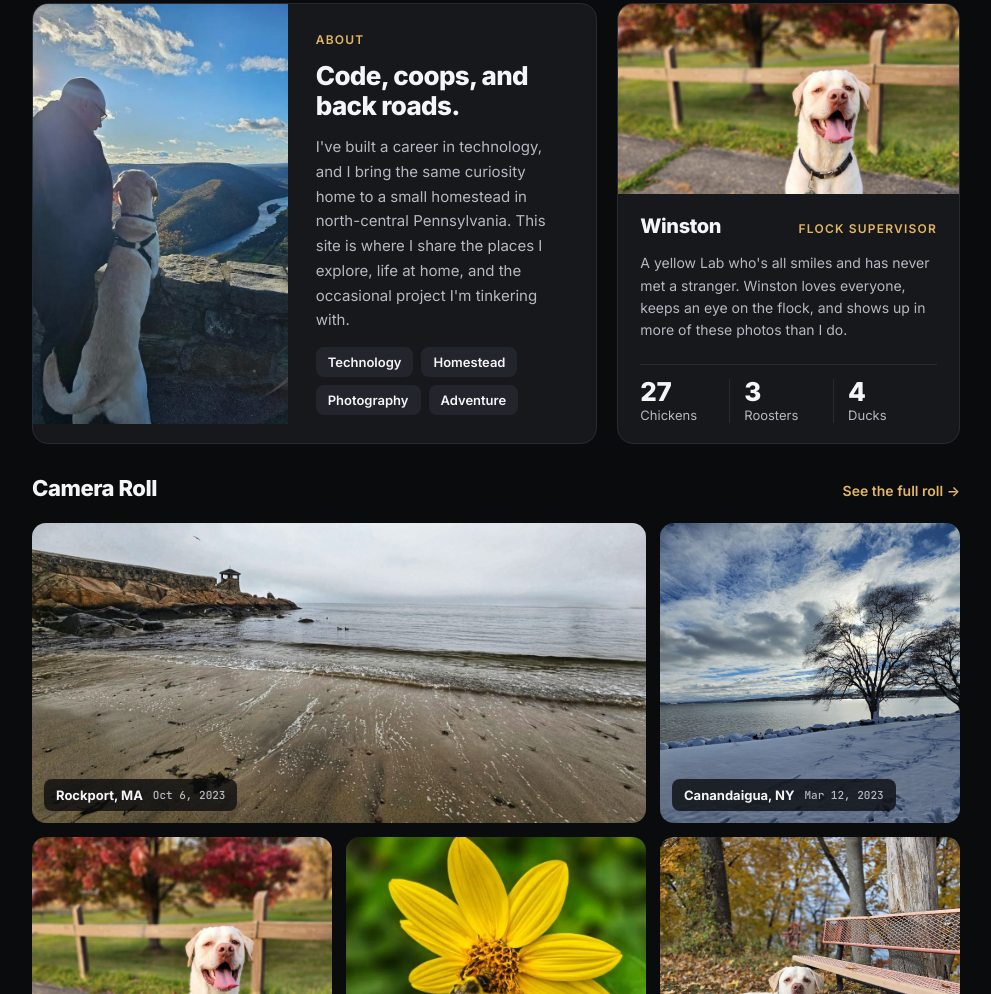
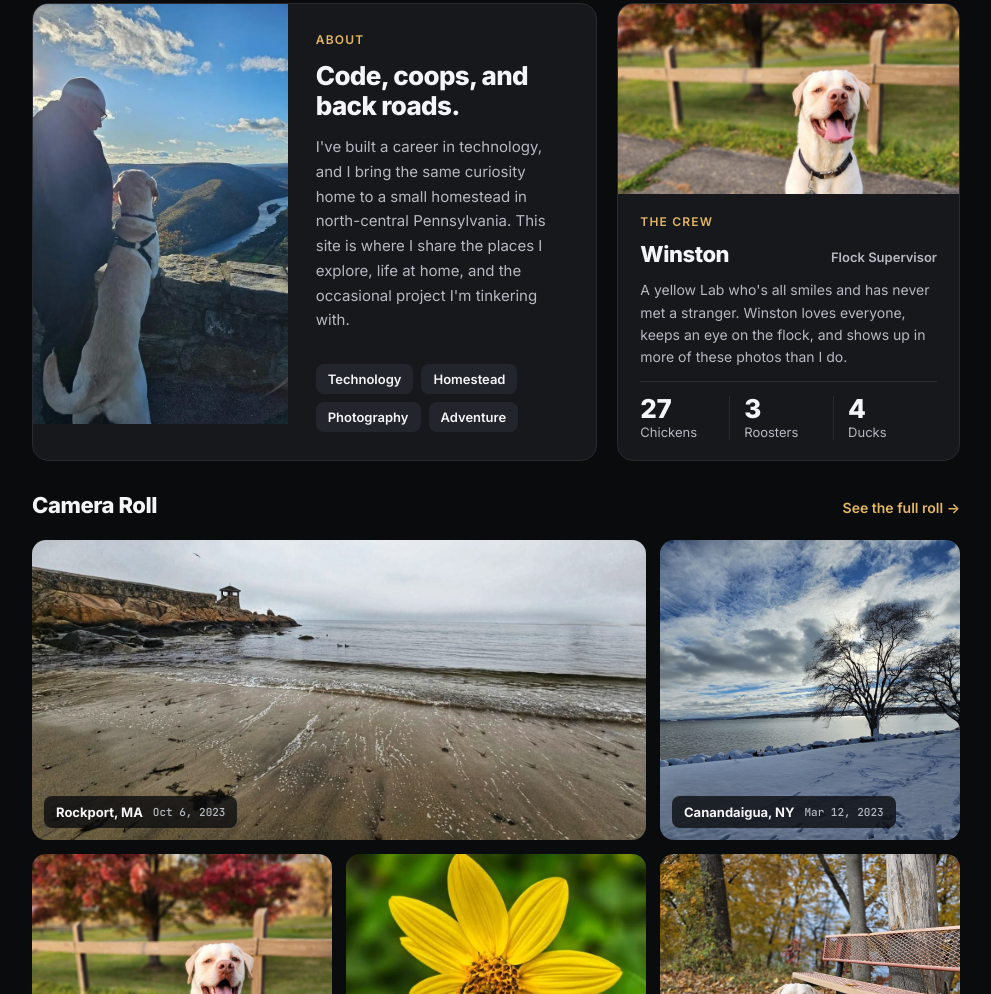
Before and after one commit to jimroot84/jimroot.com, an Astro site: page / in a window 1280 px wide. Shown: the part 756-1750 px from the top of the page, without its empty margins (284-1275 px from the left). Built offline with nearby package versions, Linux system fonts and the light colour scheme; Astro itself is replaced by a stand-in of ours.

Commit message:
Add "The crew" label to Winston's card
Co-Authored-By: Claude Opus 5.5 <noreply@anthropic.com>
Claude-Session: https://claude.ai/code/session_01RomYjPHrJL3sxyoCu4YkMV

```diff
--- a/src/layouts/Base.astro
+++ b/src/layouts/Base.astro
@@ -120,6 +120,7 @@ const nav = [
   a { color: var(--accent); }
   h1, h2, h3, p { margin: 0; }
   :focus-visible { outline: 2px solid var(--accent); outline-offset: 2px; }
+  section[id] { scroll-margin-top: 24px; }
 
   .skip { position: absolute; left: -999px; top: 8px; background: var(--accent); color: var(--accent-text); padding: 8px 12px; border-radius: 8px; z-index: 50; }
   .skip:focus { left: 8px; }
--- a/src/pages/index.astro
+++ b/src/pages/index.astro
@@ -69,9 +69,10 @@ const crew = site.crew;
     <section id="crew" class="crew card">
       <Image src={img(crew.photo)} alt={`${crew.name}, smiling`} widths={[400, 700, 1000]} sizes="(min-width: 900px) 360px, 100vw" class="crew-img" />
       <div class="crew-body">
+        <div class="label">The crew</div>
         <div class="crew-head">
           <h2>{crew.name}</h2>
-          <span class="label">{crew.title}</span>
+          <span class="crew-title">{crew.title}</span>
         </div>
         <p>{crew.bio}</p>
         <dl class="flock">
@@ -138,9 +139,10 @@ const crew = site.crew;
 
   .crew { flex: 1 1 280px; min-width: 0; overflow: hidden; display: flex; flex-direction: column; }
   .crew-img { width: 100%; height: 190px; object-fit: cover; object-position: 50% 35%; }
-  .crew-body { padding: 20px 22px; display: flex; flex-direction: column; gap: 14px; flex: 1; }
+  .crew-body { padding: 20px 22px; display: flex; flex-direction: column; gap: 12px; flex: 1; }
   .crew-head { display: flex; align-items: baseline; justify-content: space-between; gap: 8px; flex-wrap: wrap; }
-  .crew-head h2 { font-size: 20px; font-weight: 800; letter-spacing: -0.02em; }
+  .crew-head h2 { font-size: 22px; font-weight: 800; letter-spacing: -0.02em; }
+  .crew-title { font-size: 13px; font-weight: 600; color: var(--muted); }
   .crew-body p { font-size: 14px; line-height: 1.6; color: var(--muted); }
   .flock { margin: auto 0 0; display: flex; border-top: 1px solid var(--border); padding-top: 14px; }
   .flock div { flex: 1; display: flex; flex-direction: column-reverse; gap: 2px; padding-left: 14px; border-left: 1px solid var(--border); }
```
